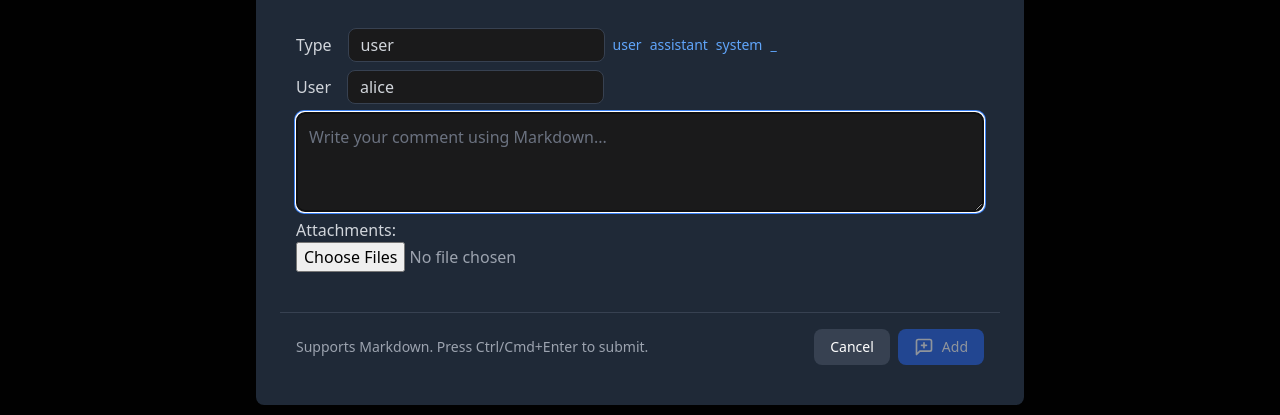
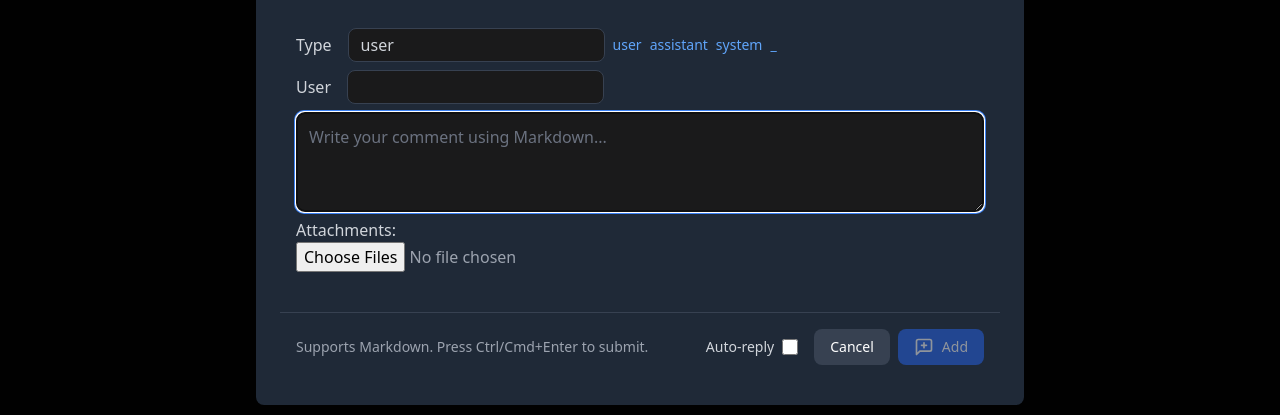
Before and after one commit to johnhenry/conversation-studio, a React (Vite) app: page / in a window 1280 px wide. Both pictures are taken after a click on the button 1142 px from the left and 32 px from the top of the page. Shown: the part 270-685 px from the top of the page. Built offline with nearby package versions, Linux system fonts and the light colour scheme.

Commit message:
fix auto-reply

```diff
--- a/src/App.tsx
+++ b/src/App.tsx
@@ -193,13 +193,14 @@ function App() {
       attachments = [],
       parentId,
       commentType,
+      autoReply,
     }: ADD_COMMENT_PROPS) => {
       const newId = generateUniqueId();
       const comment: Comment = {
         id: newId,
         content,
         children: [],
-        userId: userId || appConfig.general.userId,
+        userId,
         type: commentType || DEFAULT_COMMENT_TYPE,
         timestamp: Date.now(),
         contentHash: generateContentHash(content),
@@ -237,8 +238,18 @@ function App() {
         ) as HTMLElement;
         if (newComment) {
           newComment.focus();
+          if (autoReply) {
+            generateComment({
+              content: "",
+              parentId: newId,
+              commentType: "assistant",
+              userId,
+              autoReply: false,
+            });
+          }
         }
       });
+      return newId;
     },
     [
       userId,
@@ -262,6 +273,7 @@ function App() {
       parentId,
       commentType = "assistant",
       userId,
+      autoReply,
     }: ADD_COMMENT_PROPS) => {
       if (!parentId) {
         throw new Error("Generated comment must have a parent");
@@ -297,6 +309,9 @@ function App() {
       try {
         const initialPrompts: { role: string; content: string }[] = [];
         const parents = findParentComments(comments, parentId);
+        if (!comments.length) {
+          throw new Error("Comments not loaded");
+        }
         const localParents = [...parents];
         while (localParents.length > 0) {
           const parent = localParents.shift()!;
@@ -346,7 +361,14 @@ function App() {
           return;
         }
 
-        addComment({ content, attachments, parentId, commentType, userId });
+        addComment({
+          content,
+          attachments,
+          parentId,
+          commentType,
+          userId,
+          autoReply,
+        });
       } catch (error) {
         console.log(error);
         if ((error as Error).name === "AbortError") {
@@ -371,8 +393,7 @@ function App() {
           <div key={index} className="flex items-center gap-2">
             <span>
               {generation.userId || "[DEFAULT AGENT]"} is generating a response
-              to
-              {generation.parentId}
+              to {generation.parentId}
             </span>
             <button
               onClick={() => {
--- a/src/components/CommentEditor.tsx
+++ b/src/components/CommentEditor.tsx
@@ -123,6 +123,7 @@ const CommentEditor: React.FC<CommentEditorProps> = ({
       attachments,
       parentId,
       commentType,
+      autoReply,
     });
     handleClose();
   };
@@ -135,6 +136,7 @@ const CommentEditor: React.FC<CommentEditorProps> = ({
       attachments,
       parentId,
       userId,
+      autoReply,
     });
     setContent("");
     setCommentType(DEFAULT_COMMENT_TYPE);
@@ -449,8 +451,6 @@ const CommentEditor: React.FC<CommentEditorProps> = ({
           <div className="flex justify-between items-center text-sm text-gray-400 p-4 border-t border-gray-700">
             <span>Supports Markdown. Press Ctrl/Cmd+Enter to submit.</span>
             <div className="flex gap-2">
-              {appConfig.ai.base.type && (
-                <>
               <label className="flex items-center space-x-2 p-2 rounded-lg text-gray-300 hover:bg-gray-700 hover:text-white transition-colors cursor-pointer">
                 <span>Auto-reply</span>
                 <input
@@ -462,21 +462,14 @@ const CommentEditor: React.FC<CommentEditorProps> = ({
               </label>
               <button
                 type="button"
-                    onClick={handleSubmitGenerate}
-                    className="px-4 py-2 bg-green-600 text-white rounded-lg hover:bg-green-700 transition-colors flex items-center gap-2 disabled:opacity-50 disabled:cursor-not-allowed"
-                  >
-                    <Sparkles size={20} />
-                    Generate
-                  </button>
-                </>
-              )}
-              <button
-                type="button"
                 onClick={handleClose}
                 className="px-4 py-2 bg-gray-700 text-white rounded-lg hover:bg-gray-600 transition-colors"
               >
                 Cancel
               </button>
+              {appConfig.ai.base.type && parentId ? (
+                <>
+                  {!(!content.trim() && attachments.length === 0) ? (
                     <button
                       type="button"
                       onClick={handleSubmit}
@@ -484,8 +477,32 @@ const CommentEditor: React.FC<CommentEditorProps> = ({
                       className="px-4 py-2 bg-blue-600 text-white rounded-lg hover:bg-blue-700 transition-colors flex items-center gap-2 disabled:opacity-50 disabled:cursor-not-allowed"
                     >
                       <MessageSquarePlus size={20} />
-                {buttonText}
+                      {parentId ? "Reply" : "Add"}
                     </button>
+                  ) : (
+                    <button
+                      type="button"
+                      onClick={handleSubmitGenerate}
+                      className="px-4 py-2 bg-green-600 text-white rounded-lg hover:bg-green-700 transition-colors flex items-center gap-2 disabled:opacity-50 disabled:cursor-not-allowed"
+                    >
+                      <Sparkles size={20} />
+                      Gen
+                    </button>
+                  )}
+                </>
+              ) : (
+                <>
+                  <button
+                    type="button"
+                    onClick={handleSubmit}
+                    disabled={!content.trim() && attachments.length === 0}
+                    className="px-4 py-2 bg-blue-600 text-white rounded-lg hover:bg-blue-700 transition-colors flex items-center gap-2 disabled:opacity-50 disabled:cursor-not-allowed"
+                  >
+                    <MessageSquarePlus size={20} />
+                    {parentId ? "Reply" : "Add"}
+                  </button>
+                </>
+              )}
             </div>
           </div>
         </form>
--- a/src/config.ts
+++ b/src/config.ts
@@ -1,4 +1,4 @@
-export const DEFAULT_USER_ID = "alice";
+export const DEFAULT_USER_ID = "";
 export const DEFAULT_COMMENT_TYPE = "user";
 export const CYCLE_USER_IDS = ["alice", "bob", "charlie", "donna"];
 export const CYCLE_TYPES = ["user", "assistant", "system"];
--- a/src/types.ts
+++ b/src/types.ts
@@ -1,5 +1,5 @@
 import { ReactNode } from "react";
-import { AppConfig } from './config';
+import { AppConfig } from "./config";
 
 // Base attachment type
 export interface Attachment {
@@ -102,4 +102,5 @@ export interface ADD_COMMENT_PROPS {
   parentId?: string;
   commentType: string;
   userId?: string;
+  autoReply?: boolean;
 }
```
Lines whose indentation alone changed are shown as unchanged.
